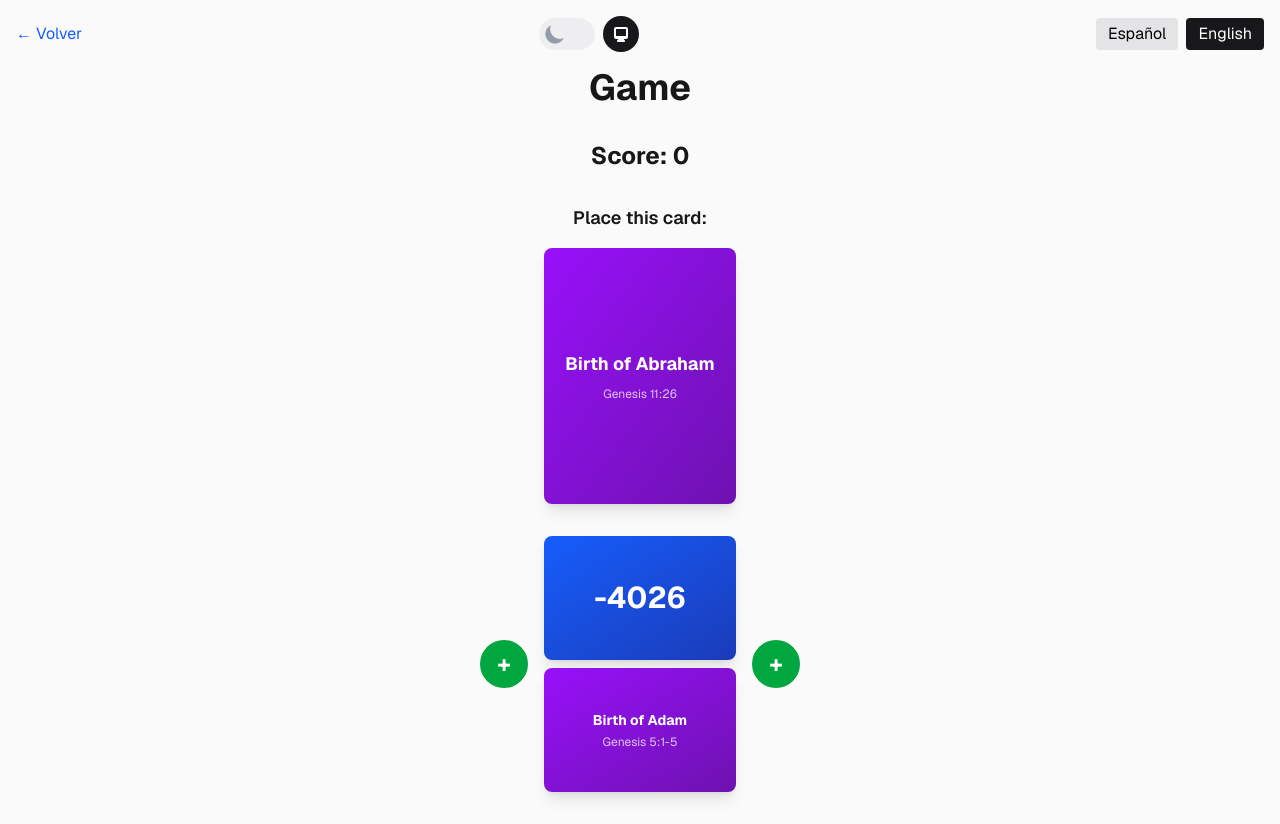
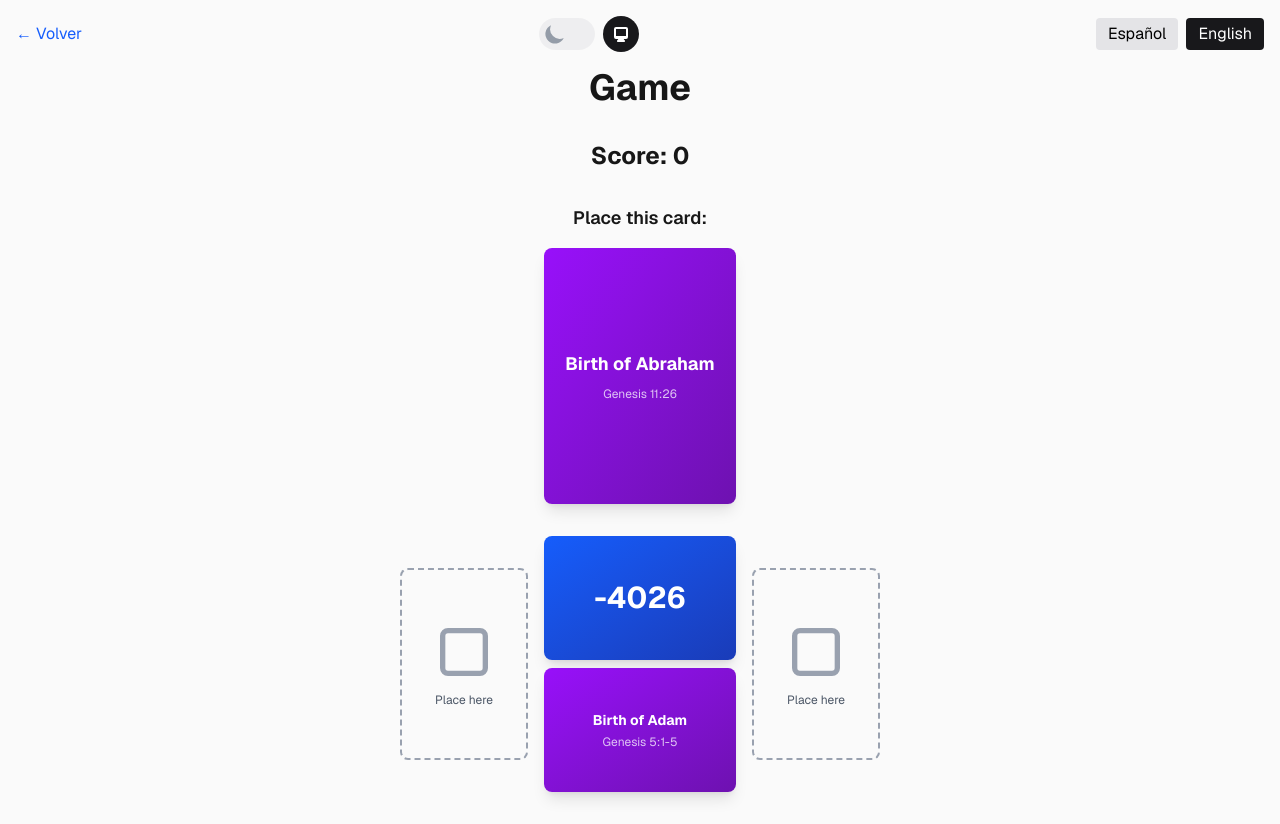
Before and after one commit to Ismola/jw-hitster, a Next.js app: page /en/game in a window 1280 px wide. Both pictures are taken after a click on the button "Start". Built offline with nearby package versions, Linux system fonts and the light colour scheme.

Commit message:
feat: implement drag-and-drop functionality for card placement in GameBoard

```diff
--- a/app/components/GameBoard.tsx
+++ b/app/components/GameBoard.tsx
@@ -30,6 +30,8 @@ export default function GameBoard({ locale }: { locale: string }) {
     const [message, setMessage] = useState('');
     const [shuffledDeck, setShuffledDeck] = useState<BoardCard[]>([]);
     const [deckIndex, setDeckIndex] = useState(0);
+    const [draggedOver, setDraggedOver] = useState<number | null>(null);
+    const [touchStartPos, setTouchStartPos] = useState<{ x: number; y: number } | null>(null);
 
     const lang = (locale === 'es' || locale === 'en' ? locale : 'en') as keyof typeof messages;
     const t = messages[lang];
@@ -99,6 +101,46 @@ export default function GameBoard({ locale }: { locale: string }) {
         }
     };
 
+    const handleDragStart = (e: React.DragEvent) => {
+        e.dataTransfer.effectAllowed = 'move';
+    };
+
+    const handleDragOver = (e: React.DragEvent, position: number) => {
+        e.preventDefault();
+        e.dataTransfer.dropEffect = 'move';
+        setDraggedOver(position);
+    };
+
+    const handleDragLeave = () => {
+        setDraggedOver(null);
+    };
+
+    const handleDrop = (e: React.DragEvent, position: number) => {
+        e.preventDefault();
+        setDraggedOver(null);
+        checkPosition(position);
+    };
+
+    const handleTouchStart = (e: React.TouchEvent) => {
+        const touch = e.touches[0];
+        setTouchStartPos({ x: touch.clientX, y: touch.clientY });
+    };
+
+    const handleTouchEnd = (e: React.TouchEvent, position: number) => {
+        if (!touchStartPos) return;
+
+        const touch = e.changedTouches[0];
+        const deltaX = Math.abs(touch.clientX - touchStartPos.x);
+        const deltaY = Math.abs(touch.clientY - touchStartPos.y);
+
+        // If the touch didn't move much, consider it a tap
+        if (deltaX < 10 && deltaY < 10) {
+            checkPosition(position);
+        }
+
+        setTouchStartPos(null);
+    };
+
     if (gameState === 'start') {
         return (
             <div className="flex flex-col items-center gap-6">
@@ -128,23 +170,44 @@ export default function GameBoard({ locale }: { locale: string }) {
                     <div className="text-lg font-semibold">
                         {t.placeCard}:
                     </div>
-                    <CardDataOnly
-                        event={currentCard.event[lang]}
-                        bibleReference={currentCard.bible_reference[lang]}
-                    />
+                    <div
+                        draggable
+                        onDragStart={handleDragStart}
+                        className="cursor-move touch-none"
+                    >
+                        <CardDataOnly
+                            event={currentCard.event[lang]}
+                            bibleReference={currentCard.bible_reference[lang]}
+                        />
+                    </div>
                 </div>
             )}
 
             {/* Board Cards with Position Buttons */}
             <div className="flex gap-4 items-center justify-center flex-wrap">
                 {gameState === 'playing' && currentCard && (
-                    <button
-                        onClick={() => checkPosition(0)}
-                        className="w-12 h-12 bg-green-600 text-white rounded-full font-bold hover:bg-green-700 transition flex items-center justify-center text-2xl"
-                        title={t.placeHere}
+                    <div
+                        onDragOver={(e) => handleDragOver(e, 0)}
+                        onDragLeave={handleDragLeave}
+                        onDrop={(e) => handleDrop(e, 0)}
+                        onTouchEnd={(e) => handleTouchEnd(e, 0)}
+                        className={`flex flex-col items-center justify-center w-32 h-48 border-2 border-dashed rounded-lg transition-all cursor-pointer ${draggedOver === 0
+                                ? 'border-green-500 bg-green-50 dark:bg-green-900/20 scale-105'
+                                : 'border-gray-400 dark:border-gray-600 hover:border-green-400 hover:bg-gray-50 dark:hover:bg-gray-800'
+                            }`}
                     >
-                        +
-                    </button>
+                        <svg
+                            className="w-16 h-16 text-gray-400 dark:text-gray-600 mb-2"
+                            fill="none"
+                            stroke="currentColor"
+                            viewBox="0 0 24 24"
+                        >
+                            <rect x="4" y="4" width="16" height="16" rx="2" strokeWidth="2" />
+                        </svg>
+                        <span className="text-xs text-center text-gray-600 dark:text-gray-400 px-2">
+                            {t.placeHere}
+                        </span>
+                    </div>
                 )}
 
                 {boardCards.map((card, index) => (
@@ -156,13 +219,28 @@ export default function GameBoard({ locale }: { locale: string }) {
                         />
 
                         {gameState === 'playing' && currentCard && (
-                            <button
-                                onClick={() => checkPosition(index + 1)}
-                                className="w-12 h-12 bg-green-600 text-white rounded-full font-bold hover:bg-green-700 transition flex items-center justify-center text-2xl"
-                                title={t.placeHere}
+                            <div
+                                onDragOver={(e) => handleDragOver(e, index + 1)}
+                                onDragLeave={handleDragLeave}
+                                onDrop={(e) => handleDrop(e, index + 1)}
+                                onTouchEnd={(e) => handleTouchEnd(e, index + 1)}
+                                className={`flex flex-col items-center justify-center w-32 h-48 border-2 border-dashed rounded-lg transition-all cursor-pointer ${draggedOver === index + 1
+                                        ? 'border-green-500 bg-green-50 dark:bg-green-900/20 scale-105'
+                                        : 'border-gray-400 dark:border-gray-600 hover:border-green-400 hover:bg-gray-50 dark:hover:bg-gray-800'
+                                    }`}
                             >
-                                +
-                            </button>
+                                <svg
+                                    className="w-16 h-16 text-gray-400 dark:text-gray-600 mb-2"
+                                    fill="none"
+                                    stroke="currentColor"
+                                    viewBox="0 0 24 24"
+                                >
+                                    <rect x="4" y="4" width="16" height="16" rx="2" strokeWidth="2" />
+                                </svg>
+                                <span className="text-xs text-center text-gray-600 dark:text-gray-400 px-2">
+                                    {t.placeHere}
+                                </span>
+                            </div>
                         )}
                     </div>
                 ))}
```
